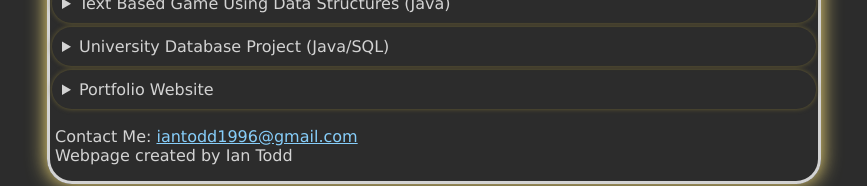
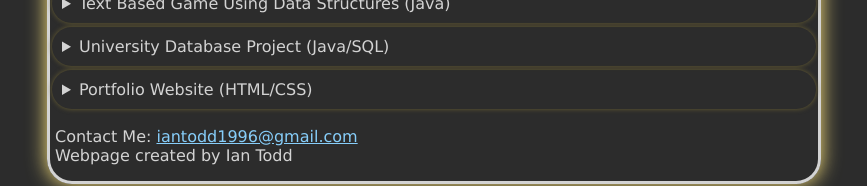
Before and after one commit to iantodd96/iantodd96.github.io, a plain HTML site: page index.html in a window 1280 px wide. Shown: the part 319-505 px from the top of the page, without its empty margins (206-1073 px from the left). Drawn offline with Linux system fonts and the light colour scheme.

Commit message:
Changed Portfolio Website project link title.
Minor change to the link title for the portfolio website, adding what languages were used for consistency's sake.

```diff
--- a/index.html
+++ b/index.html
@@ -35,7 +35,7 @@
 	</details>
 
 	<details>
-		<summary id = "Proj3">Portfolio Website</summary>
+		<summary id = "Proj3">Portfolio Website (HTML/CSS)</summary>
 		<p class="sumText">
 			The HTML and CSS code for this portfolio website.
 		</p>
```
